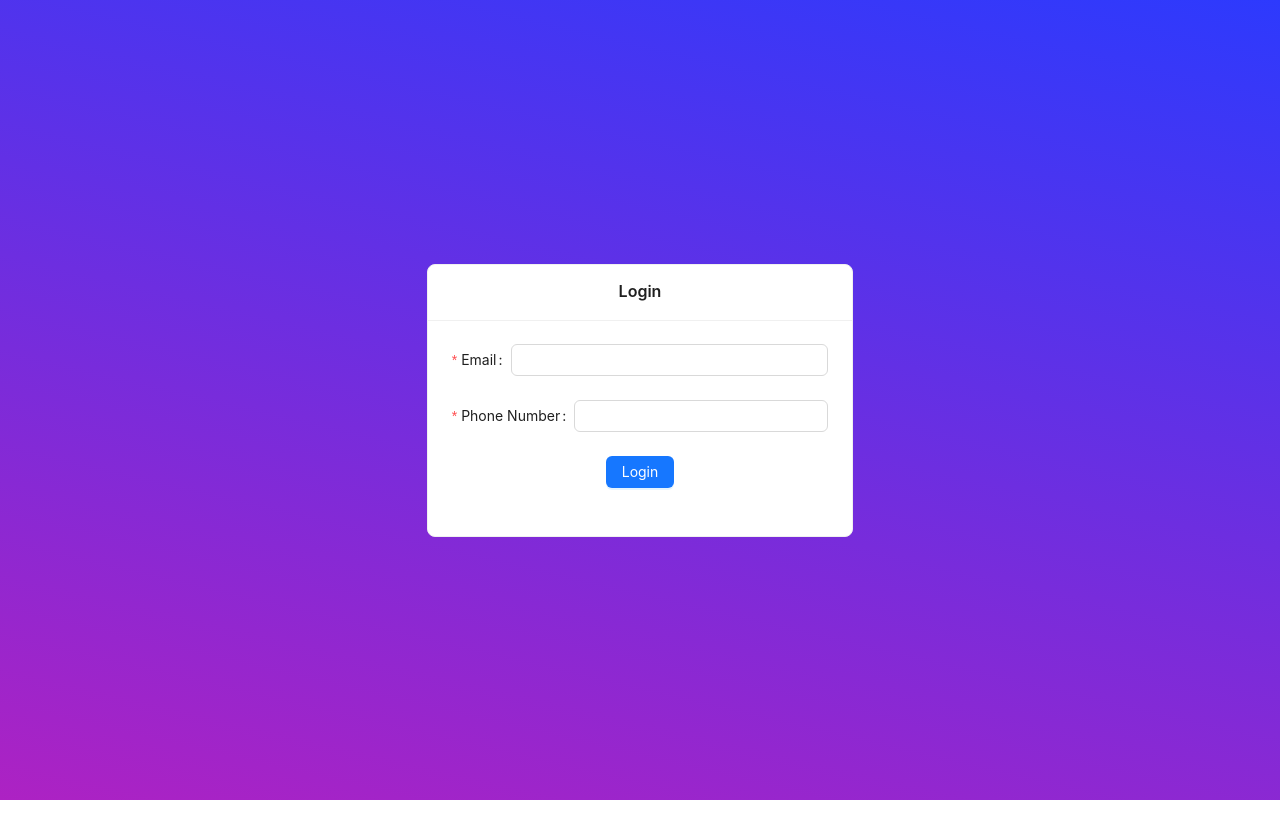
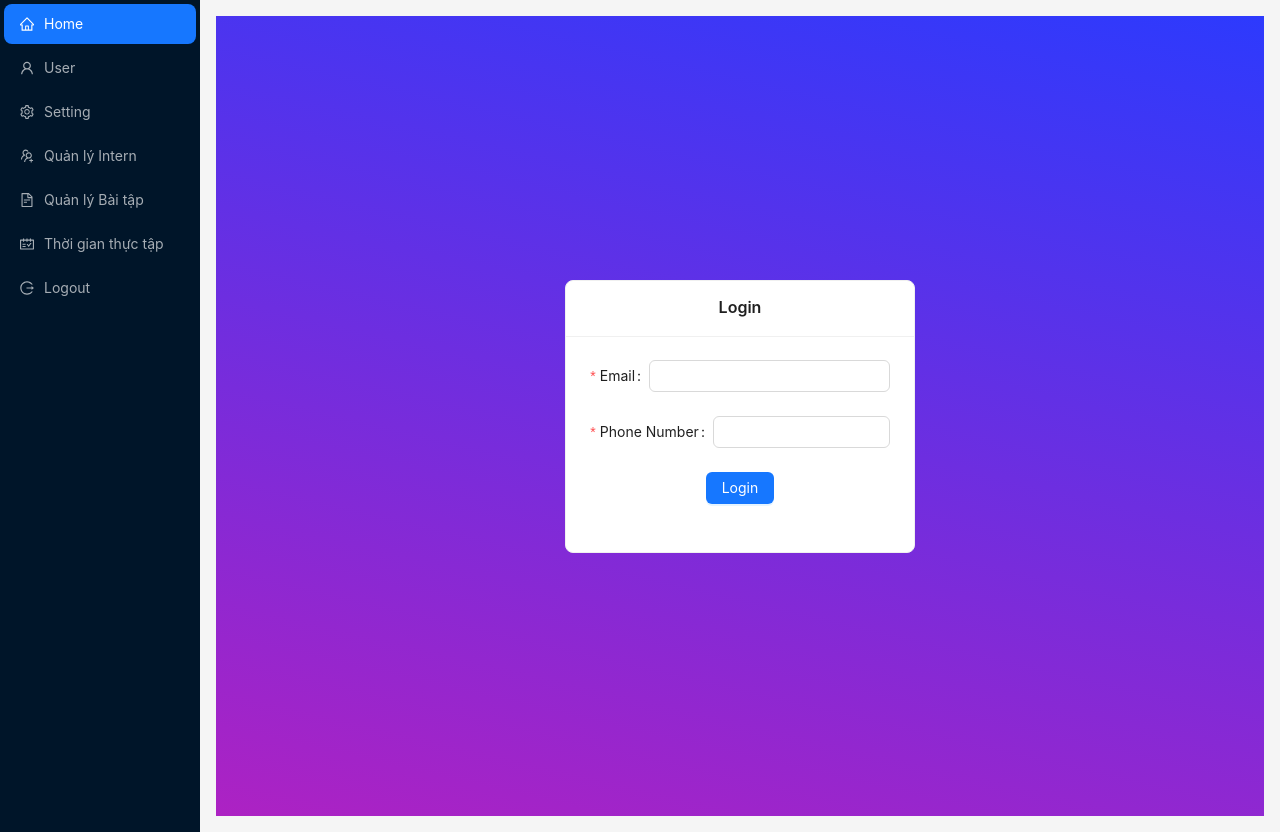
Before and after one commit to TabooNotTaboo/Front-end-Test, a React (Create React App) app: page /login in a window 1280 px wide. Before the commit the page ends 800 px from the top, so only its background shows below. Built offline with nearby package versions, Linux system fonts and the light colour scheme; no server answers; sample sign-in values are in the browser's storage.

Commit message:
update login logout

```diff
--- a/src/App.js
+++ b/src/App.js
@@ -1,48 +1,64 @@
-// App.js
 import React, { useState, useEffect } from 'react';
-import { Layout, Menu } from 'antd';
+import { Layout, Menu, Button } from 'antd';
 import { BrowserRouter as Router, Route, Link, Routes, Navigate } from 'react-router-dom';
 import Login from './Component/Login';
 import ManageInterns from './Component/ManageInterns';
 import Exercise from './Component/Exercise';
 import Period from './Component/Period';
 import Home from './Component/Home';
-import {
-  HomeOutlined,
-  UserOutlined,
-  SettingOutlined,
-  UsergroupAddOutlined,
-  FileTextOutlined,
-  ScheduleOutlined,
-} from '@ant-design/icons';
+import { HomeOutlined, UserOutlined, SettingOutlined, UsergroupAddOutlined, FileTextOutlined, ScheduleOutlined, LogoutOutlined } from '@ant-design/icons';
 
 const { Sider, Content } = Layout;
 
 const App = () => {
-  const [authenticated, setAuthenticated] = useState(false);
-  const [isAdmin, setIsAdmin] = useState(false); // Track admin status
+  const [authenticated, setAuthenticated] = useState(() => {
+    const storedAuth = localStorage.getItem('authenticated');
+    return storedAuth ? JSON.parse(storedAuth) : false;
+  });
+  const [isAdmin, setIsAdmin] = useState(() => {
+    const storedIsAdmin = localStorage.getItem('isAdmin');
+    return storedIsAdmin ? JSON.parse(storedIsAdmin) : false;
+  });
   const [internData, setInternData] = useState([]);
+  const [history, setHistory] = useState(null);
 
   useEffect(() => {
+    const storedAuth = localStorage.getItem('authenticated');
+    const storedIsAdmin = localStorage.getItem('isAdmin');
+
+    setAuthenticated(storedAuth ? JSON.parse(storedAuth) : false);
+    setIsAdmin(storedIsAdmin ? JSON.parse(storedIsAdmin) : false);
+
     fetch('https://653b7ef32e42fd0d54d534ff.mockapi.io/intern')
       .then((response) => response.json())
       .then((data) => setInternData(data))
       .catch((error) => console.error('Error fetching data:', error));
   }, []);
 
+  useEffect(() => {
+    setHistory(history);
+  }, [history]);
+
   const PrivateRoute = ({ element, isAdminRequired }) => {
     if (isAdminRequired && !isAdmin) {
-      // Redirect to login if admin is required but the user is not an admin
       return <Navigate to="/login" />;
     }
 
     if (!authenticated) {
-      // Redirect to login if not authenticated
       return <Navigate to="/login" />;
     }
 
-    // Render the route component
     return element;
+  };
+
+  const handleLogout = () => {
+    localStorage.removeItem('authenticated');
+    localStorage.removeItem('isAdmin');
+
+    setAuthenticated(false);
+    setIsAdmin(false);
+
+    setHistory('/login');
   };
 
   return (
@@ -70,24 +86,18 @@ const App = () => {
                 <Menu.Item key="schedule" icon={<ScheduleOutlined />}>
                   <Link to="/schedule">Thời gian thực tập</Link>
                 </Menu.Item>
+                <Menu.Item key="logout" icon={<LogoutOutlined />} onClick={handleLogout}>
+                  Logout
+                </Menu.Item>
               </Menu>
             </Sider>
             <Layout>
               <Content style={{ margin: '16px' }}>
                 <Routes>
                   <Route path="/login" element={<Login internData={internData} setAuthenticated={setAuthenticated} setIsAdmin={setIsAdmin} />} />
-                  <Route
-                    path="/intern"
-                    element={<PrivateRoute element={<ManageInterns />} isAdminRequired={true} />}
-                  />
-                  <Route
-                    path="/assignment"
-                    element={<PrivateRoute element={<Exercise />} isAdminRequired={true} />}
-                  />
-                  <Route
-                    path="/schedule"
-                    element={<PrivateRoute element={<Period />} isAdminRequired={true} />}
-                  />
+                  <Route path="/intern" element={<PrivateRoute element={<ManageInterns />} isAdminRequired={true} />} />
+                  <Route path="/assignment" element={<PrivateRoute element={<Exercise />} isAdminRequired={true} />} />
+                  <Route path="/schedule" element={<PrivateRoute element={<Period />} isAdminRequired={true} />} />
                   <Route path="/" element={<PrivateRoute element={<Home />} isAdminRequired={false} />} />
                 </Routes>
               </Content>
@@ -95,10 +105,7 @@ const App = () => {
           </>
         ) : (
           <Routes>
-            <Route
-              path="/login"
-              element={<Login internData={internData} setAuthenticated={setAuthenticated} setIsAdmin={setIsAdmin} />}
-            />
+            <Route path="/login" element={<Login internData={internData} setAuthenticated={setAuthenticated} setIsAdmin={setIsAdmin} />} />
             <Route path="*" element={<Navigate to="/login" />} />
           </Routes>
         )}
--- a/src/Component/Exercise.js
+++ b/src/Component/Exercise.js
@@ -1,6 +1,6 @@
 import React, { useState, useEffect } from 'react';
 import { connect } from 'react-redux';
-import { Form, Input, Button, DatePicker, Row, Col, Table, message } from 'antd';
+import { Form, Input, Button, DatePicker, Row, Col, Table, message, Collapse } from 'antd';
 import axios from 'axios';
 import moment from 'moment';
 
@@ -10,6 +10,8 @@ const ExerciseForm = ({ exercises, users, setExercises, setUsers }) => {
   const [form] = Form.useForm();
   const [editingExercise, setEditingExercise] = useState(null);
   const [isEditing, setIsEditing] = useState(false);
+
+  const { Panel } = Collapse;
 
   const columns = [
     { title: 'ID', dataIndex: 'id', key: 'id' },
@@ -205,6 +207,8 @@ const ExerciseForm = ({ exercises, users, setExercises, setUsers }) => {
           <Input />
         </Form.Item>
 
+        <Collapse>
+          <Panel header="Select Interns" key="1">
             <Table
               dataSource={users}
               columns={columns}
@@ -215,6 +219,8 @@ const ExerciseForm = ({ exercises, users, setExercises, setUsers }) => {
                 type: 'checkbox',
               }}
             />
+          </Panel>
+        </Collapse>
 
         {isEditing && (
           <Form.Item>
@@ -225,7 +231,7 @@ const ExerciseForm = ({ exercises, users, setExercises, setUsers }) => {
         )}
 
         {!isEditing && (
-          <Form.Item>
+         <Form.Item style={{ marginTop: '16px' }}>
          <Button type="primary" htmlType="submit">
            Add Exercise
          </Button>
--- a/src/Component/Login.js
+++ b/src/Component/Login.js
@@ -1,4 +1,3 @@
-// Login.js
 import React, { useState } from 'react';
 import { useNavigate } from 'react-router-dom';
 import { Form, Input, Button, Row, Col, Card } from 'antd';
@@ -15,10 +14,14 @@ const Login = ({ internData, setAuthenticated, setIsAdmin }) => {
     if (isAdmin) {
       setAuthenticated(true);
       setIsAdmin(true);
+      localStorage.setItem('authenticated', true);
+      localStorage.setItem('isAdmin', true);
       navigate('/');
     } else if (isUser) {
       setAuthenticated(true);
       setIsAdmin(false);
+      localStorage.setItem('authenticated', true);
+      localStorage.setItem('isAdmin', false);
       navigate('/');
     } else {
       alert('Invalid credentials. Please try again.');
@@ -26,7 +29,6 @@ const Login = ({ internData, setAuthenticated, setIsAdmin }) => {
   };
 
   const checkUserCredentials = (inputEmail, inputPhone) => {
-    // Extract user data from internData array
     const userData = internData.filter((user) => user.email === inputEmail && user.sdt === inputPhone);
 
     return userData.length > 0;
```
Lines whose indentation alone changed are shown as unchanged.
